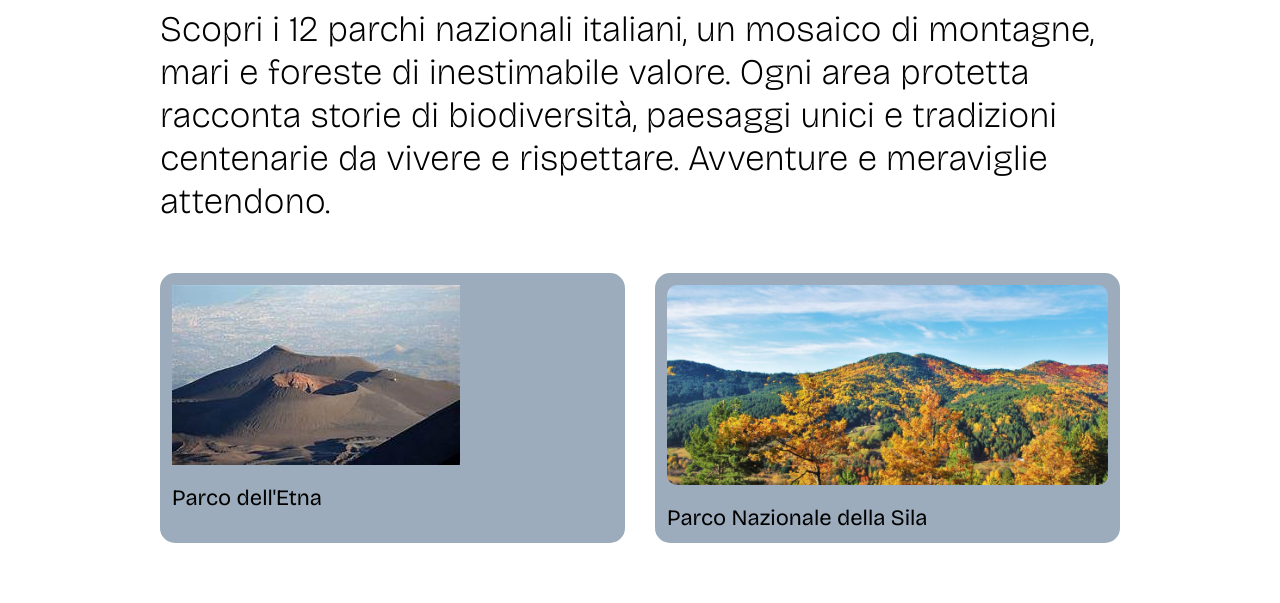
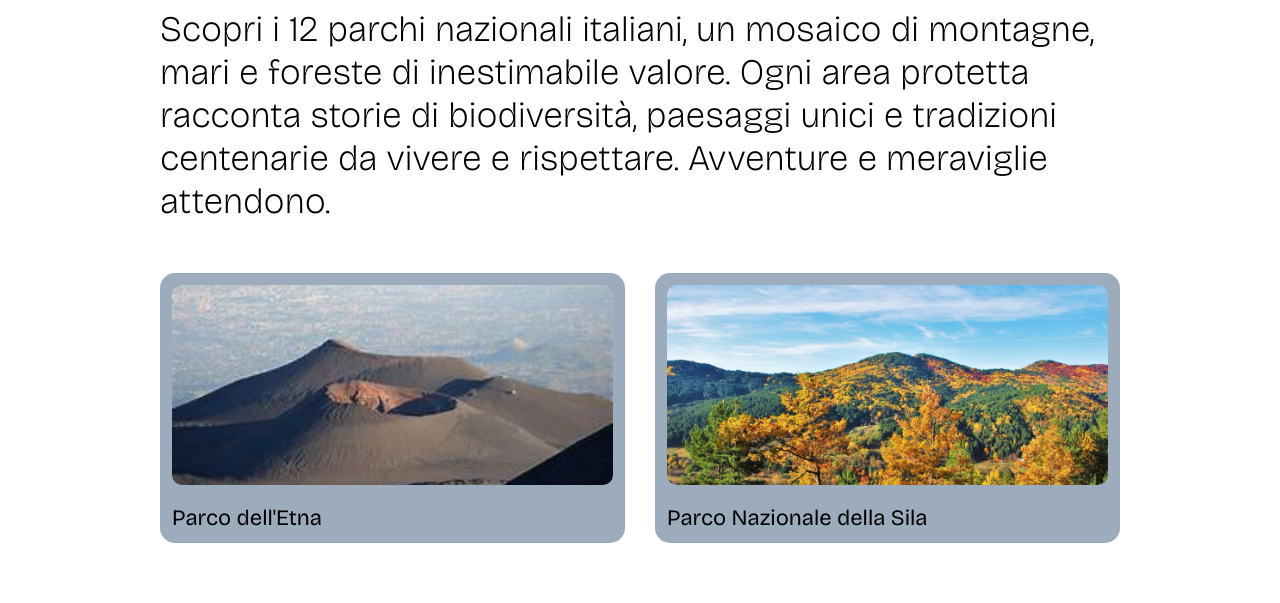
Before and after one commit to Marta-10/sito-parcoMarta-Amato, a plain HTML site: page Parchi.html in a window 1280 px wide. Shown: the part 197-800 px from the top of the page. Drawn offline with nearby package versions, Linux system fonts and the light colour scheme.

Commit message:
modifica-card-pagina-parchi

```diff
--- a/Parchi.html
+++ b/Parchi.html
@@ -36,11 +36,12 @@
 
                     <section class="content">
                         <div class="griglia">
-                            <div class="card ">
-                                <img src="img/Parco del'Etna.jpg" alt="">
-                                <p> <a href="Etna.html">Parco dell'Etna </a></p>
+                <div class="card">
+                    <a href="Sila.html">
+                    <img src="img/Parco del'Etna.jpg" alt="">
+                    <p>Parco dell'Etna</p></a>
 
-                            </div>
+                </div>
                             <div class="card">
                                 <a href="Sila.html">
                                 <img src="img/Parco nazionale della Sila.jpg" alt="">
```
